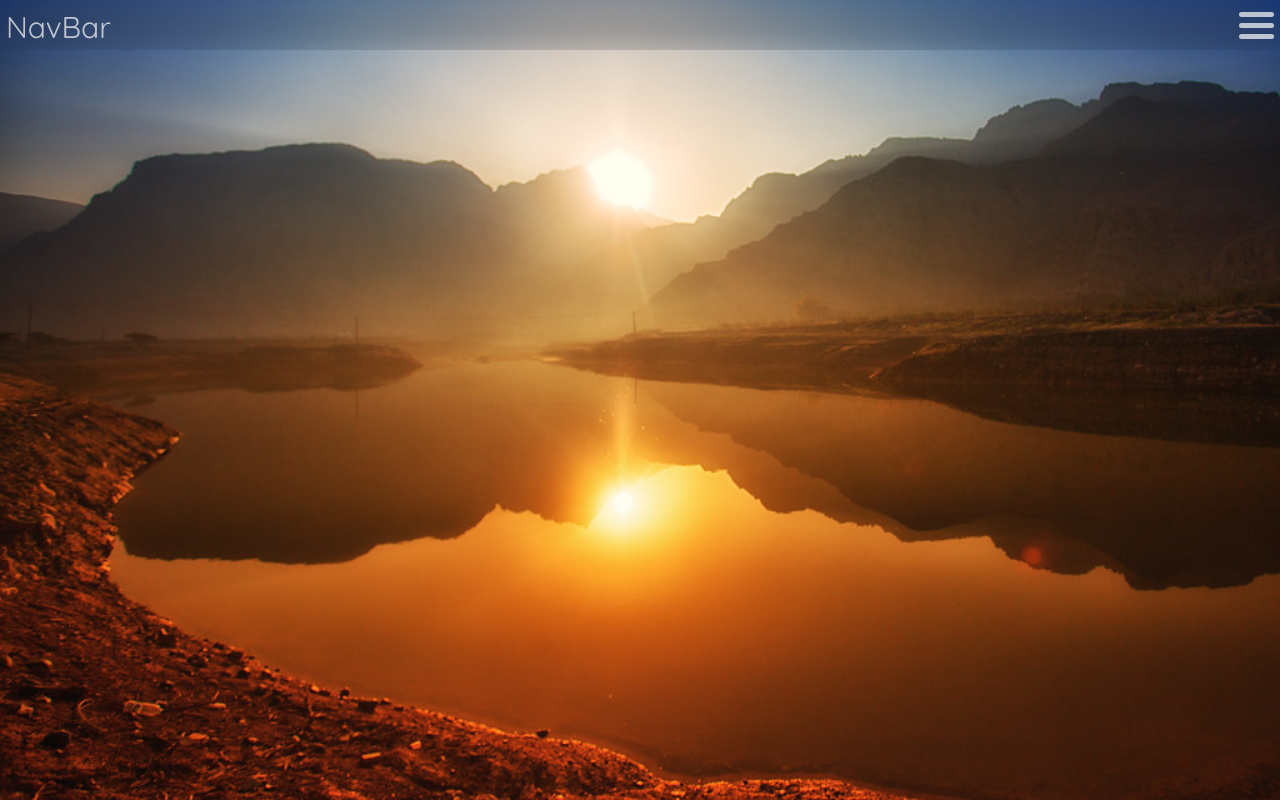
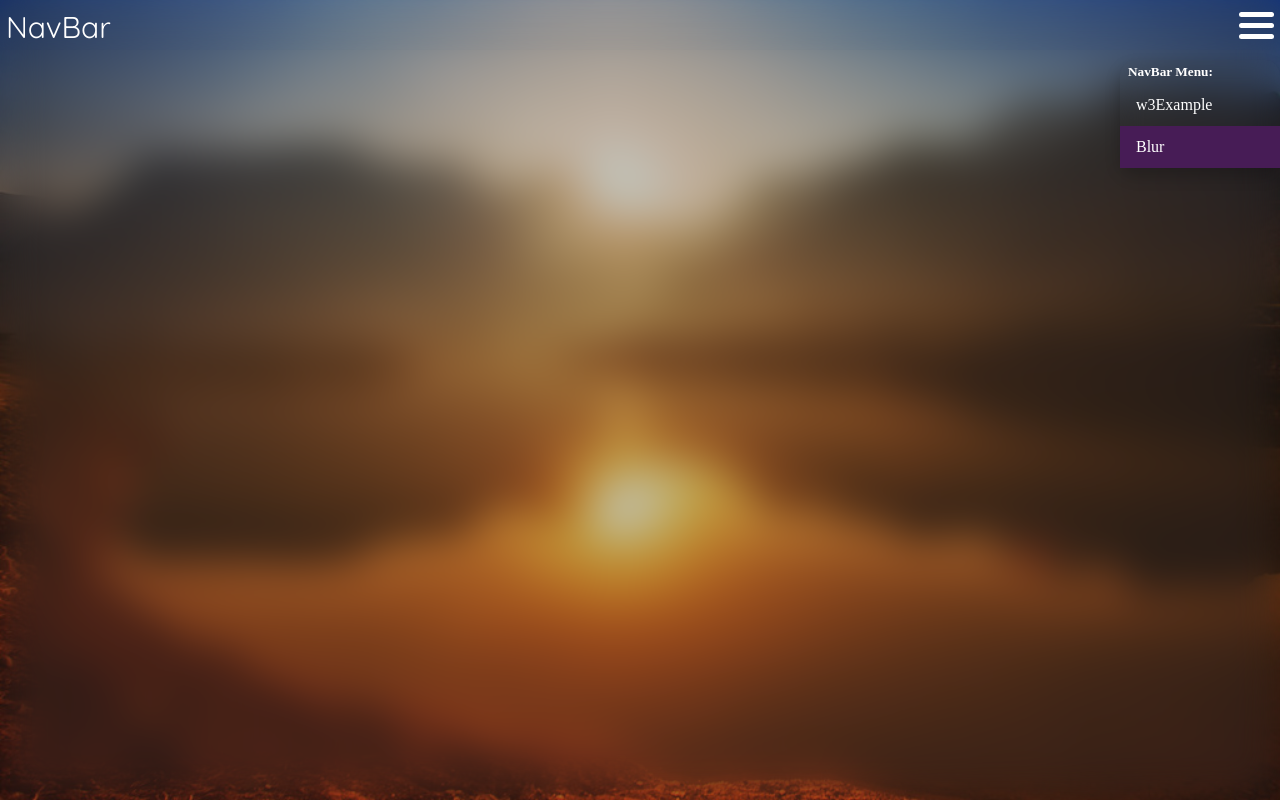
Before and after one commit to Firespindash/Blurred-UI, a plain HTML site: page blur_project/navbar-test/test-blur.html in a window 1280 px wide. Both pictures are taken after a click on the button 1256 px from the left and 25 px from the top of the page. Drawn offline with Linux system fonts and the light colour scheme.

Commit message:
Code cleanup and fixes

```diff
--- a/blur_project/blurred_ui/css/styles.css
+++ b/blur_project/blurred_ui/css/styles.css
@@ -10,7 +10,7 @@ body {
 
 ::selection {
   color: #fff;
-  background: rgba(0,0,0,0.3);
+  background: rgba(0, 0, 0, 0.4);
 }
 
 /* Blurred Background Effect */
@@ -30,7 +30,6 @@ body {
   right: 0;
   top: 0;
   bottom: 0;
-  box-shadow: inset 0 0 0 200px rgba(255,255,255,0.05);
   filter: blur(10px);
   margin: -20px;
 }
@@ -41,20 +40,9 @@ body {
   width: 100%;
   height: 50px;
   position: fixed;
+  backdrop-filter: blur(20px);
+  box-shadow: inset 0 0 0 200px rgba(255,255,255,0.05);
   overflow: hidden;
-}
-
-#navbar-glass::after {
-  content: "";
-  background: inherit;
-  position: absolute;
-  left: 0;
-  right: 0;
-  top: 0;
-  bottom: 0;
-  box-shadow: inset 0 0 0 200px rgba(255,255,255,0.05);
-  filter: blur(20px);
-  margin: -20px;
 }
 
 /* Navigation Bar */
@@ -110,31 +98,20 @@ span {
 /* Dropdown Content */
 .dropdown-content {
   display: none;
+  padding-bottom: 6px;
   position: absolute;
-  background-color: inherit;
+  background: inherit;
   overflow: hidden;
   font-family: Arial;
+  top: 60px;
+  right: 0px;
   min-width: 210px;
-  right: 0px;
+  /* backdrop-filter: blur(20px); */
+  clip-path: inset(10em);
+  filter: blur(20px);
+  border-radius: 15px 0 0 15px;
   box-shadow: 0 8px 16px 0 rgba(0, 0, 0, 0.2);
-  z-index: 1;
-}
-
-/* Blur Effect of Dropdown Content */
-
-.dropdown-content::before {
-  content: "";
-  background: inherit;
-  display: none;
-  position: absolute;
-  left: 0;
-  right: 0;
-  top: 0;
-  bottom: 0;
-  box-shadow: inset 0 0 0 3000px rgba(0, 0, 0, 0.4);
-  filter: blur(20px);
-  margin: -20px;
-  z-index: -1;
+  z-index: 9999;
 }
 
 /* Links inside the dropdown */
@@ -182,15 +159,6 @@ span {
   opacity: 0.2;
 }
 
-/* Show the blur effect of the dropdown menu on hover */
-.dropdown:hover .dropdown-content::before {display: block;}
-
-/* Show the dropdown menu on hover */
-.dropdown:hover .dropdown-content {display: block;}
-
-/* Change the background color of the dropdown button when the dropdown content is shown */
-.dropdown:hover .dropbtn {background-color: inherit;}
-
 /* Cards */
 .column {
   float: left;
@@ -218,6 +186,7 @@ span {
   border-radius: 15px;
   padding: 16px;
   height: 350px;
+  backdrop-filter: blur(20px);
   text-align: center;
   background-color: rgba(245, 245, 245, 0.25);
 }
--- a/blur_project/card-test/css/style-test.css
+++ b/blur_project/card-test/css/style-test.css
@@ -50,6 +50,7 @@ body {
   bottom: 0;
   box-shadow: inset 0 0 0 3000px rgba(2, 2, 2, 0.3);
   filter: blur(20px);
+  margin: -20px;
 }
 
 .navbar {
@@ -116,7 +117,7 @@ span {
   margin-left: 6%;
 }
 
-.row {margin: 0 -5px; position: fixed; top: 30%; width: 100vw;}
+.row { margin: 0 -5px; position: fixed; top: 30%; width: 100vw; }
 
 .row:after {
   content: "";
@@ -131,6 +132,7 @@ span {
   height: 400px;
   text-align: center;
   background-color: rgba(245, 245, 245, 0.2);
+  backdrop-filter: blur(20px);
 }
 
 /* Card Content */
--- a/blur_project/card-test/css/styles.css
+++ b/blur_project/card-test/css/styles.css
@@ -14,7 +14,7 @@ body {
 }
 
 /* Remove extra left and right margins, due to padding in columns */
-.row {margin: 0 -5px;}
+.row { margin: 0 -5px; }
 
 /* Clear floats after the columns */
 .row:after {
--- a/blur_project/html-test/img-test/css/styles.css
+++ b/blur_project/html-test/img-test/css/styles.css
@@ -24,8 +24,8 @@ body, html {
 
 /* Position text in the middle of the page/image */
 .bg-text {
-  background-color: rgb(0,0,0); /* Fallback color */
-  background-color: rgba(0,0,0, 0.4); /* Black w/opacity/see-through */
+  background-color: rgb(0, 0, 0); /* Fallback color */
+  background-color: rgba(0, 0, 0, 0.4); /* Black w/opacity/see-through */
   color: white;
   font-weight: bold;
   border: 3px solid #f1f1f1;
--- a/blur_project/navbar-test/burger-menu/css/styles.css
+++ b/blur_project/navbar-test/burger-menu/css/styles.css
@@ -64,10 +64,12 @@ body {
 .dropdown-content {
   display: none;
   position: absolute;
+  padding: 4px 0 4px 4px;
   background-color: inherit;
   min-width: 160px;
   right: 0;
   box-shadow: 0 8px 16px 0 rgba(0, 0, 0, 0.2);
+  backdrop-filter: blur(20px);
   border-radius: 15px;
   z-index: 1;
 }
@@ -100,10 +102,10 @@ body {
 }
 
 /* Change color of dropdown links on hover */
-.dropdown-content a:hover {background-color: #fff; color: black; opacity: 0.2;}
+.dropdown-content a:hover { background-color: #fff; color: black; opacity: 0.2; }
 
 /* Show the dropdown menu on hover */
-.dropdown:hover .dropdown-content {display: block;}
+.dropdown:hover .dropdown-content { display: block; }
 
 /* Change the background color of the dropdown button when the dropdown content is shown */
-.dropdown:hover .dropbtn {background-color: inherit;}
+.dropdown:hover .dropbtn { background-color: inherit; }
--- a/blur_project/navbar-test/css/style-test.css
+++ b/blur_project/navbar-test/css/style-test.css
@@ -3,7 +3,14 @@
   padding: 0;
 }
 
+html {
+	width: 100%;
+	height: 100%;
+}
+
 body {
+  width: 100%;
+  height: 100%;
   background-image: url('../img/morning.jpg'); /* http://bit.ly/2gPLxZ4 */
   background-repeat: no-repeat;
   background-attachment: fixed;
@@ -11,11 +18,12 @@ body {
 }
 
 #glass {
+  width: 100%;
+  height: 100%;
+  position: fixed;
   background: inherit;
-  width: 100%;
-  height: 50px;
-  position: fixed;
   overflow: hidden;
+  z-index: -1;
 }
 
 #glass::before {
@@ -28,15 +36,15 @@ body {
   bottom: 0;
   box-shadow: inset 0 0 0 3000px rgba(51, 51, 51, 0.3);
   filter: blur(20px);
+  z-index: -1;
 }
 
 .content {
   position: fixed;
   width: 100%;
   height: 50px;
+  backdrop-filter: blur(12px);
   color: white;
-  background-color: inherit;
-  opacity: 0.7;
 }
 
 /* Dropdown Button */
@@ -73,10 +81,11 @@ body {
   position: absolute;
   background-color: inherit;
   min-width: 160px;
+  top: 60px;
   right: 0;
   box-shadow: 0 8px 16px 0 rgba(0, 0, 0, 0.2);
+  backdrop-filter: blur(12px);
   border-radius: 15px;
-  z-index: 1;
 }
 
 /* Links inside the dropdown */
@@ -108,13 +117,13 @@ body {
 }
 
 /* Change color of dropdown links on hover */
-.dropdown-content a:hover {background-color: #fff; color: black; opacity: 0.2;}
+.dropdown-content a:hover { background-color: #fff; color: black; opacity: 0.2; }
 
 /* Show the dropdown menu on hover */
-.dropdown:hover .dropdown-content {display: block;}
+.dropdown:hover .dropdown-content { display: block; }
 
 /* Change the background color of the dropdown button when the dropdown content is shown */
-.dropdown:hover .dropbtn {background-color: inherit;}
+.dropdown:hover .dropbtn { background-color: inherit; }
 
 ul {
   list-style-type: none;
--- a/blur_project/navbar-test/test-blur.html
+++ b/blur_project/navbar-test/test-blur.html
@@ -5,9 +5,12 @@
     <link href="https://fonts.googleapis.com/css?family=Quicksand&display=swap" rel="stylesheet">
     <link rel="stylesheet" href="css/style-test.css">
     <title>Test of Blur</title>
+    <script type="text/javascript">
+		closeIt = () => document.getElementsByClassName('dropdown-content')[0].style.display = 'none'
+   	</script>
   </head>
   <body>
-    <div id="glass">
+    <div id="glass" onclick="document.getElementsByClassName('dropdown-content')[0].style.display = 'none'">
 
     </div>
     <div class="content">
@@ -15,17 +18,17 @@
         <li><span>NavBar</span></li>
       </ul>
       <div class="dropdown">
-        <button class="dropbtn">
+        <button class="dropbtn" onmouseenter="(document.getElementsByClassName('dropdown-content')[0].style.display == 'block') ? document.getElementsByClassName('dropdown-content')[0].style.display = 'none' : document.getElementsByClassName('dropdown-content')[0].style.display = 'block'">
           <div class="burger"></div>
           <div class="burger"></div>
           <div class="burger"></div>
         </button>
-        <div class="dropdown-content">
-          <h5>NavBar Menu:</h5>
-          <a href="index.html">w3Example</a>
-          <a href="test-blur.html" class="active">Blur</a>
-        </div>
       </div>
+    </div>
+    <div class="dropdown-content">
+	    <h5>NavBar Menu:</h5>
+        <a href="index.html">w3Example</a>
+	    <a href="test-blur.html" class="active">Blur</a>
     </div>
   </body>
 </html>
```
Also changed, not shown: blur_project/blurred_ui/index.html (+17 -13 lines), blur_project/blurred_ui/js/main.js (+5 -5 lines), blur_project/card-test/js/main.js (+5 -5 lines), 1 other file.
